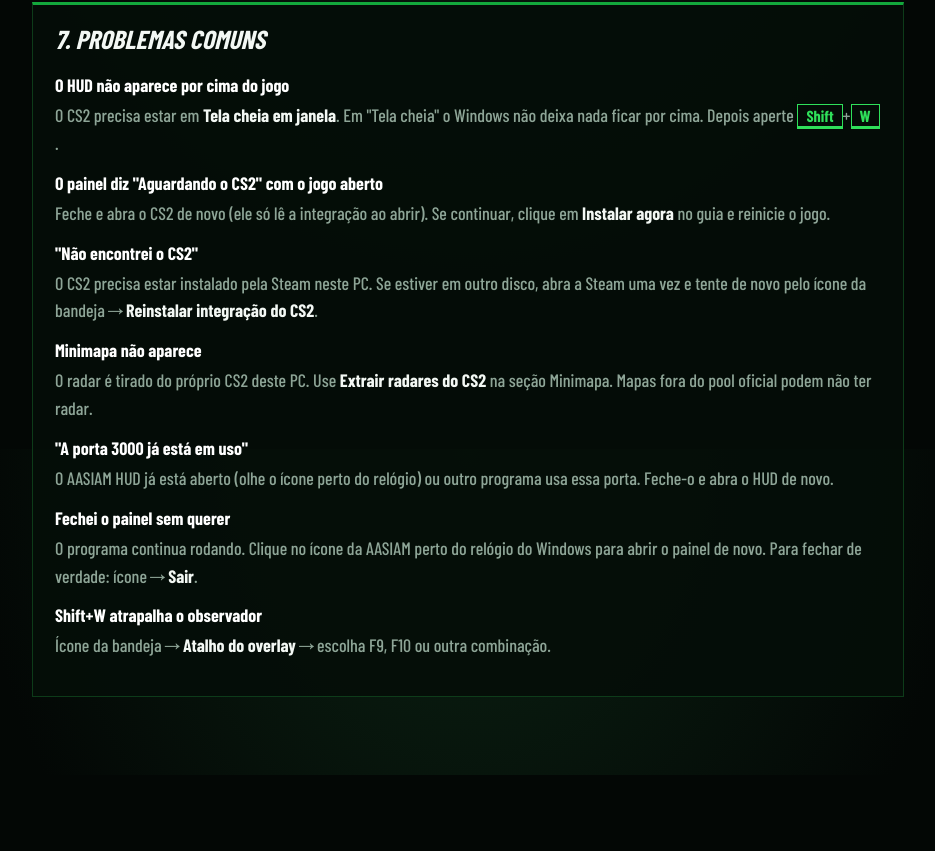
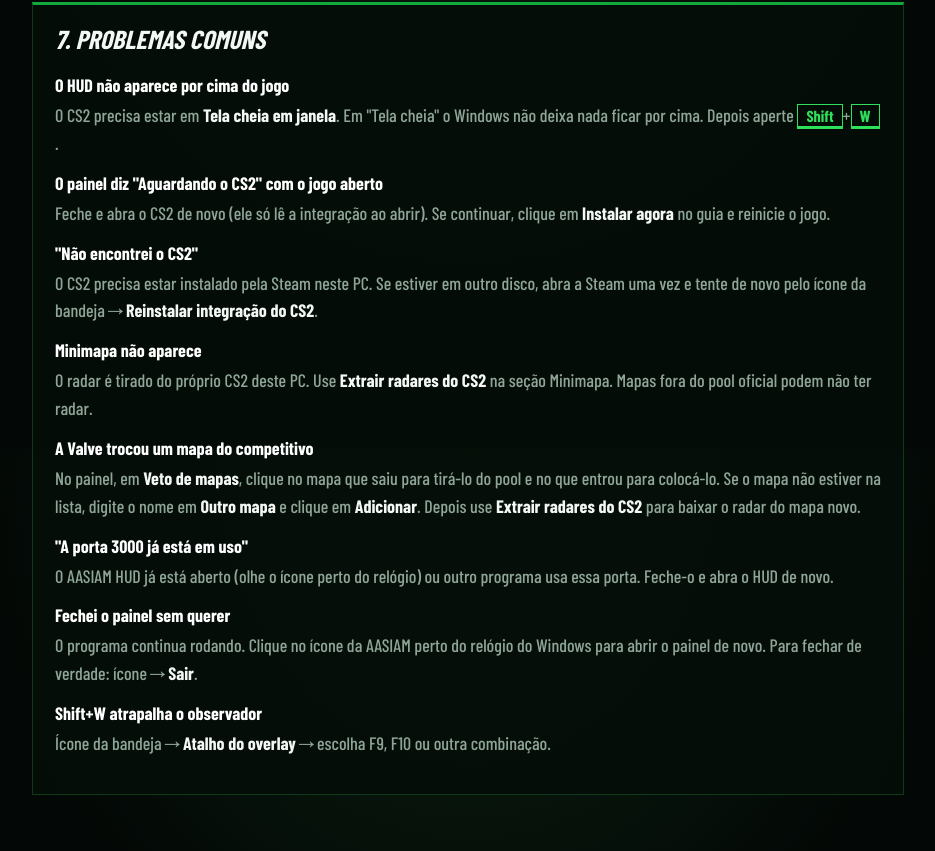
Before and after one commit to Riyck/Overlay-CS2-da-AASIAM, a plain HTML site: page docs/manual.html in a window 1280 px wide. Shown: the part 3551-4402 px from the top of the page, without its empty margins (172-1107 px from the left). Before the commit the page ends 4326 px from the top, so only its background shows below. Drawn offline with nearby package versions, Linux system fonts and the light colour scheme; a web font is replaced by a local one.

Commit message:
Site: versao 1.0.6 (Cache no pool de mapas)

```diff
--- a/docs/manual.html
+++ b/docs/manual.html
@@ -162,6 +162,8 @@
         <dd>O CS2 precisa estar instalado pela Steam neste PC. Se estiver em outro disco, abra a Steam uma vez e tente de novo pelo ícone da bandeja → <b>Reinstalar integração do CS2</b>.</dd>
         <dt>Minimapa não aparece</dt>
         <dd>O radar é tirado do próprio CS2 deste PC. Use <b>Extrair radares do CS2</b> na seção Minimapa. Mapas fora do pool oficial podem não ter radar.</dd>
+        <dt>A Valve trocou um mapa do competitivo</dt>
+        <dd>No painel, em <b>Veto de mapas</b>, clique no mapa que saiu para tirá-lo do pool e no que entrou para colocá-lo. Se o mapa não estiver na lista, digite o nome em <b>Outro mapa</b> e clique em <b>Adicionar</b>. Depois use <b>Extrair radares do CS2</b> para baixar o radar do mapa novo.</dd>
         <dt>"A porta 3000 já está em uso"</dt>
         <dd>O AASIAM HUD já está aberto (olhe o ícone perto do relógio) ou outro programa usa essa porta. Feche-o e abra o HUD de novo.</dd>
         <dt>Fechei o painel sem querer</dt>
```
